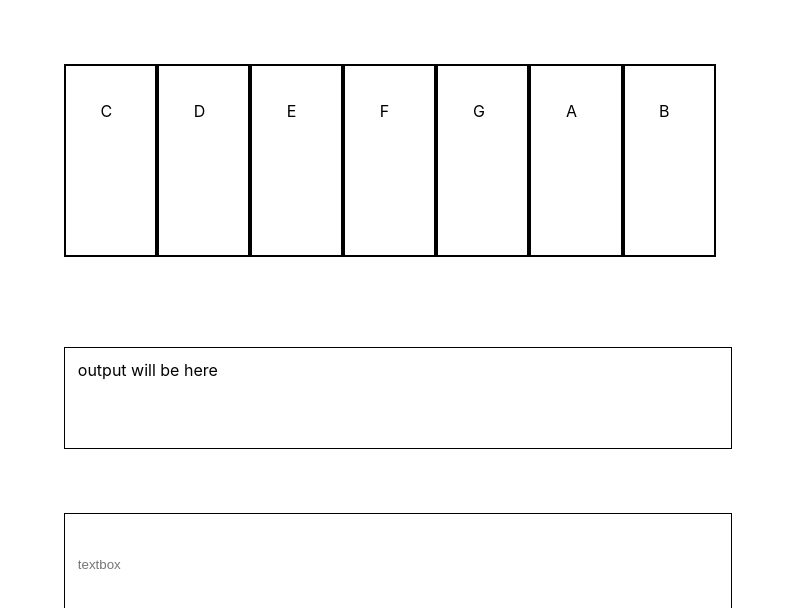
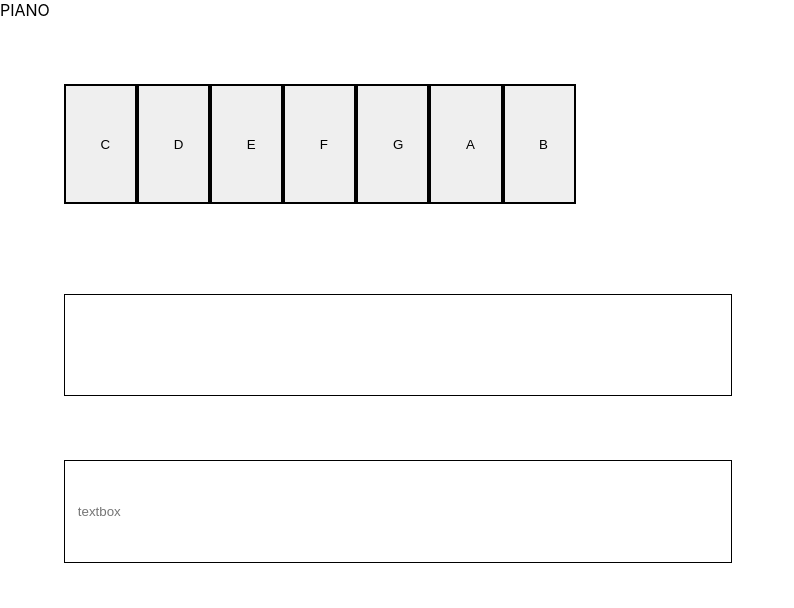
Before and after one commit to sarahdrew/piano, a React (Create React App) app: page / in a window 1280 px wide. Shown: the top 608 px of the page, without its empty margins (0-794 px from the left). Built offline with nearby package versions, Linux system fonts and the light colour scheme.

Commit message:
dev handleChange added for piano, output box moved to piano component SD

```diff
--- a/src/App.js
+++ b/src/App.js
@@ -1,13 +1,14 @@
 import './App.css';
 import Piano from './components/Piano';
 import TextBox from './components/TextBox';
-import KeyOutput from './components/KeyOutput';
 
 function App() {
   return (
     <div className="App">
+      <header>
+        PIANO
+      </header>
       <Piano />
-      <KeyOutput />
       <TextBox />
     </div>
   );
--- a/src/components/KeyOutput.js
+++ /dev/null
@@ -1,9 +0,0 @@
-import React from 'react';
-
-function KeyOutput() {
-    return (
-        <p className="output-box"> output will be here</p>
-    )
-}
-
-export default KeyOutput;
--- a/src/components/Piano.js
+++ b/src/components/Piano.js
@@ -1,31 +1,54 @@
-import react from 'react';
+import { render } from '@testing-library/react';
+import react, { Component, setState } from 'react';
 
-function Piano() {
+export default class Piano extends Component {
+    state = {
+        keys: '',
+        keyArray: [],
+
+    }
+    handleChange = (event, i) => {
+        this.setState({ keyArray: event.target.value })
+    }
+
+
+    // updateValue = e => {
+    //     this.setState({
+    //         keys: e.target.value.pop()
+    //     })
+    // }
+    render() {
+
         return (
+            <>
                 <div className="main-piano">
-            <div className="piano-key">
+                    <button className="piano-key" value="C" onClick={this.handleChange}>
                         C
+            </button>
+                    <button className="piano-key" value="D" onClick={this.handleChange}>
+                        D
+            </button>
+                    <button className="piano-key" value="E" onClick={this.handleChange}>
+                        E
+            </button>
+                    <button className="piano-key" value="F" onClick={this.handleChange}>
+                        F
+            </button>
+                    <button className="piano-key" value="G" onClick={this.handleChange}>
+                        G
+            </button>
+                    <button className="piano-key" value="A" onClick={this.handleChange}>
+                        A
+            </button>
+                    <button className="piano-key" value="B" onClick={this.handleChange}>
+                        B
+            </button>
                 </div>
-            <div className="piano-key">
-                D
+                <div>
+                    <p className="output-box"> {this.state.keyArray} </p>
                 </div>
-            <div className="piano-key">
-                E
-        </div>
-            <div className="piano-key">
-                F
-        </div>
-            <div className="piano-key">
-                G
-        </div>
-            <div className="piano-key">
-                A
-        </div>
-            <div className="piano-key">
-                B
-        </div>
-        </div>
+            </>
         )
     }
 
-export default Piano
+}
```
Lines whose indentation alone changed are shown as unchanged.
